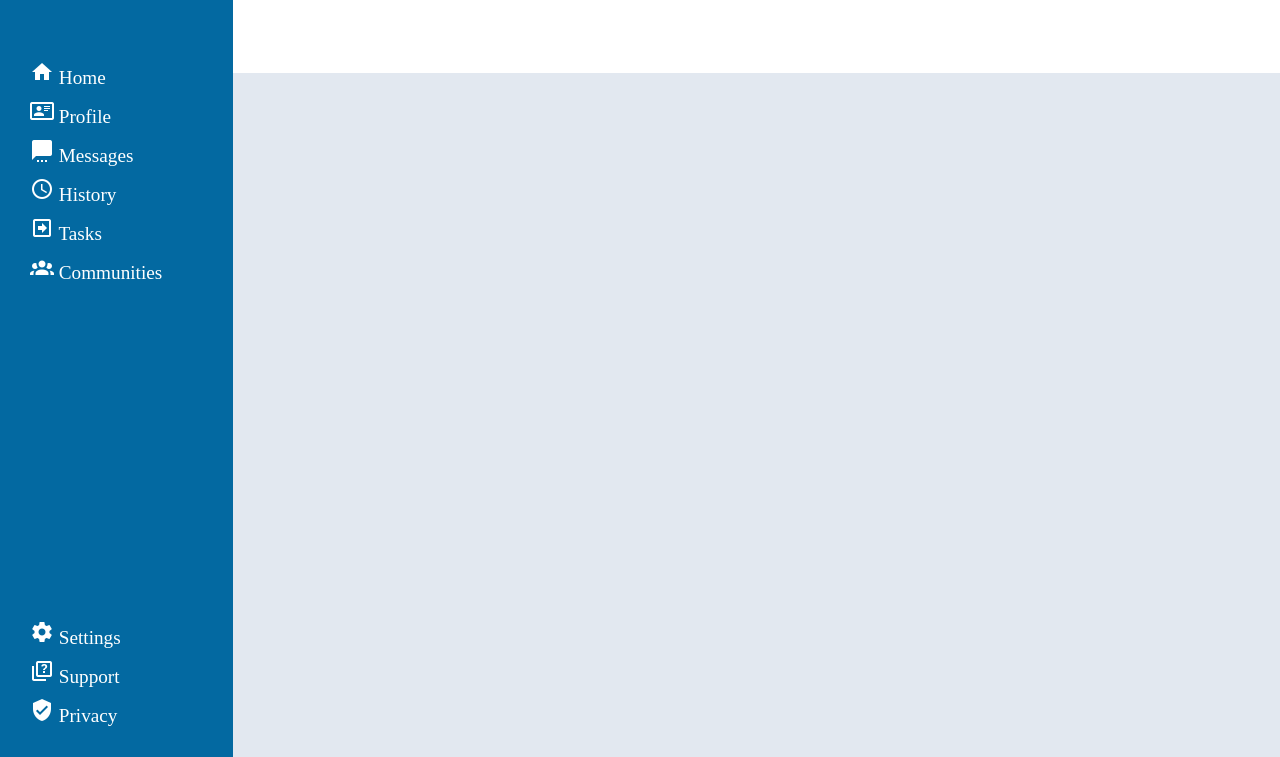
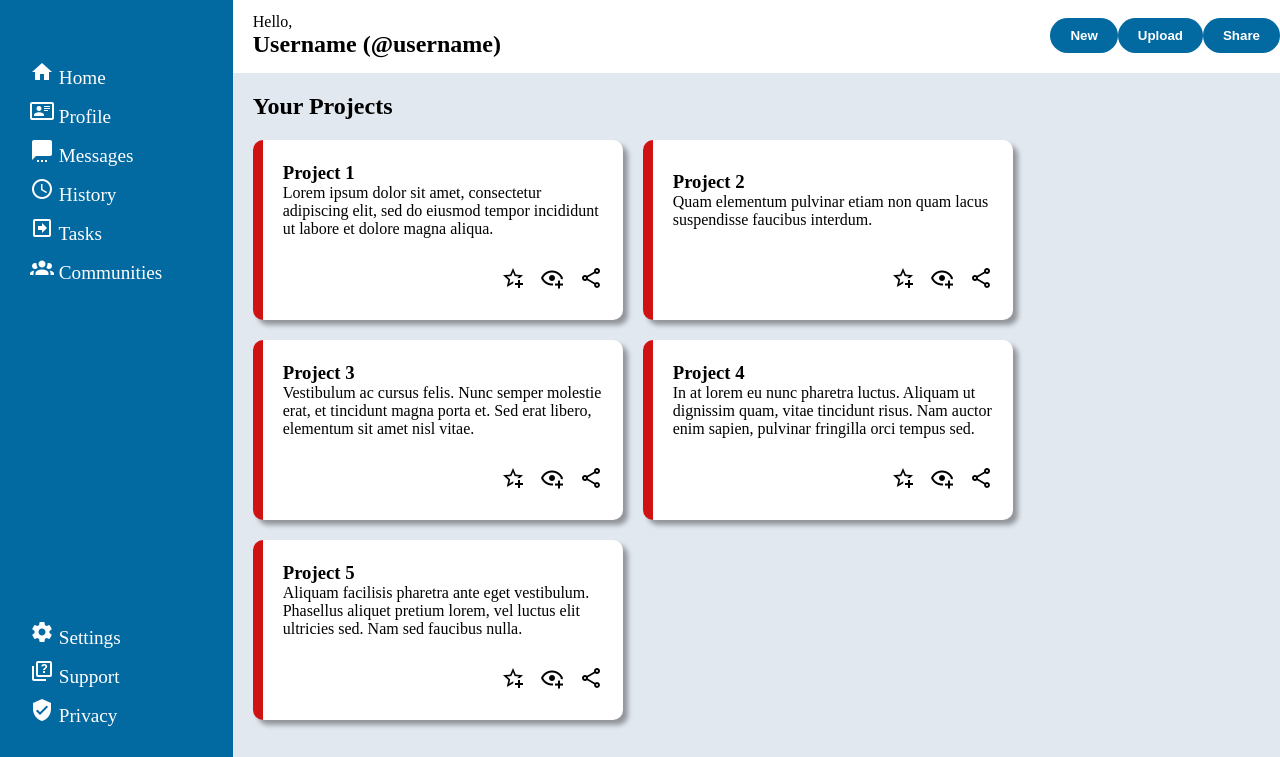
Before and after one commit to cmmartine/admin_dashboard, a plain HTML site: page index.html in a window 1280 px wide. Shown: the part 79-836 px from the top of the page. Drawn offline with Linux system fonts and the light colour scheme.

Commit message:
Added main section and project cards

```diff
--- a/index.html
+++ b/index.html
@@ -19,13 +19,23 @@
 
         <div class="notifications">
           <p>User Name</p>
-          <a href=''><img src="./icons/bell-ring.png"></a>
+          <a href=""><img src="./icons/bell-ring.png"></a>
         </div>
 
       </div>
 
       <div class="header-bottom">
 
+        <div class="greeting">
+          <p>Hello,</p>
+          <h2>Username (@username)</h2>
+        </div>
+
+        <div class="button-container">
+          <button type="button" class="header-buttons">New</button>
+          <button type="button" class="header-buttons">Upload</button>
+          <button type="button" class="header-buttons">Share</button>
+        </div>
       </div>
 
       <div class="left-sidebar">
@@ -49,6 +59,86 @@
 
       <div class="main">
 
+        <h2 class="title-main">Your Projects</h2>
+
+        <div class="card-container">
+
+          <div class="card">
+
+            <div class="card-descp">
+              <h3>Project 1</h3>
+              <p>Lorem ipsum dolor sit amet, consectetur adipiscing elit, sed do eiusmod tempor incididunt ut labore et dolore magna aliqua.</p>
+            </div>
+
+            <div class="card-icons">
+              <a href="" class="icon"><img src="./icons/star-plus-outline.png"></a>
+              <a href="" class="icon"><img src="./icons/eye-plus-outline.png"></a>
+              <a href="" class="icon"><img src="./icons/share-variant-outline.png"></a>
+            </div>
+
+          </div>
+
+          <div class="card">
+
+            <div class="card-descp">
+              <h3>Project 2</h3>
+              <p>Quam elementum pulvinar etiam non quam lacus suspendisse faucibus interdum.</p>
+            </div>
+
+            <div class="card-icons">
+              <a href="" class="icon"><img src="./icons/star-plus-outline.png"></a>
+              <a href="" class="icon"><img src="./icons/eye-plus-outline.png"></a>
+              <a href="" class="icon"><img src="./icons/share-variant-outline.png"></a>
+            </div>
+
+          </div>
+
+          <div class="card">
+
+            <div class="card-descp">
+              <h3>Project 3</h3>
+              <p>Vestibulum ac cursus felis. Nunc semper molestie erat, et tincidunt magna porta et. Sed erat libero, elementum sit amet nisl vitae.</p>
+            </div>
+
+            <div class="card-icons">
+              <a href="" class="icon"><img src="./icons/star-plus-outline.png"></a>
+              <a href="" class="icon"><img src="./icons/eye-plus-outline.png"></a>
+              <a href="" class="icon"><img src="./icons/share-variant-outline.png"></a>
+            </div>
+
+          </div>
+
+          <div class="card">
+
+            <div class="card-descp">
+              <h3>Project 4</h3>
+              <p>In at lorem eu nunc pharetra luctus. Aliquam ut dignissim quam, vitae tincidunt risus. Nam auctor enim sapien, pulvinar fringilla orci tempus sed. </p>
+            </div>
+
+            <div class="card-icons">
+              <a href="" class="icon"><img src="./icons/star-plus-outline.png"></a>
+              <a href="" class="icon"><img src="./icons/eye-plus-outline.png"></a>
+              <a href="" class="icon"><img src="./icons/share-variant-outline.png"></a>
+            </div>
+
+          </div>
+
+          <div class="card">
+
+            <div class="card-descp">
+              <h3>Project 5</h3>
+              <p>Aliquam facilisis pharetra ante eget vestibulum. Phasellus aliquet pretium lorem, vel luctus elit ultricies sed. Nam sed faucibus nulla.</p>
+            </div>
+
+            <div class="card-icons">
+              <a href="" class="icon"><img src="./icons/star-plus-outline.png"></a>
+              <a href="" class="icon"><img src="./icons/eye-plus-outline.png"></a>
+              <a href="" class="icon"><img src="./icons/share-variant-outline.png"></a>
+            </div>
+
+          </div>
+
+        </div>
       </div>
 
       <div class="right-bar">
--- a/style.css
+++ b/style.css
@@ -46,6 +46,36 @@
 .header-bottom {
   grid-column: 2 / 4;
   grid-row: 2 / 3;
+  display: grid;
+  grid-template-columns: 4fr 1fr;
+  align-items: center;
+}
+
+.greeting {
+  padding-left: 20px;
+}
+
+.button-container {
+  display: grid;
+  grid-template-columns: 1fr 1fr 1fr;
+  justify-items: center;
+}
+
+.header-buttons {
+  color: white;
+  font-weight: bold;
+  background-color: #0369a1;
+  padding: 10px 20px;
+  border-radius: 18px;
+  border: #0369a1;
+}
+
+.header-buttons:hover {
+  background-color: #0e90d6;
+}
+
+.header-buttons:active {
+  background-color: rgb(0, 217, 255);
 }
 
 .left-sidebar {
@@ -92,6 +122,38 @@
   grid-column: 2 / 3;
   grid-row: 3 / 4;
   background-color: #e2e8f0;
+  padding: 20px;
+}
+
+.card-container {
+  padding-top: 20px;
+  display: flex;
+  flex-wrap: wrap;
+  gap: 20px;
+}
+
+.card {
+  display: grid;
+  grid-template-rows: 1fr 1fr;
+  width: 20em;
+  height: 10em;
+  align-items: center;
+  background-color: white;
+  border-left: 10px solid rgb(207, 19, 19);
+  border-radius: 10px;
+  box-shadow: 5px 5px 5px rgba(0, 0, 0, 0.356);
+  padding-top: 20px;
+  padding-right: 20px;
+  padding-left: 20px;
+}
+
+.card-icons {
+  display: flex;
+  justify-content: right;
+}
+
+.icon {
+  padding-left: 15px;
 }
 
 .right-bar {
```
Also changed, not shown: icons/eye-plus-outline.png (added), icons/share-variant-outline.png (added), icons/star-plus-outline.png (added).
